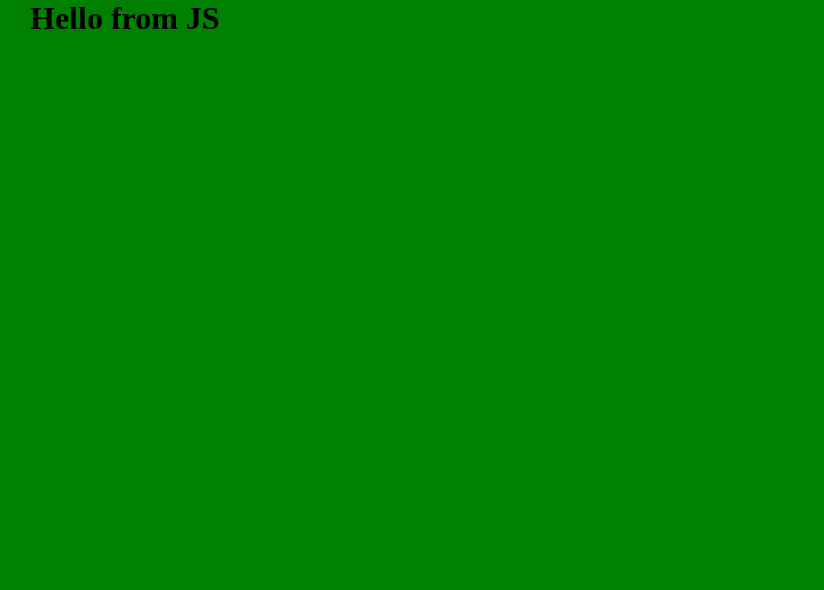
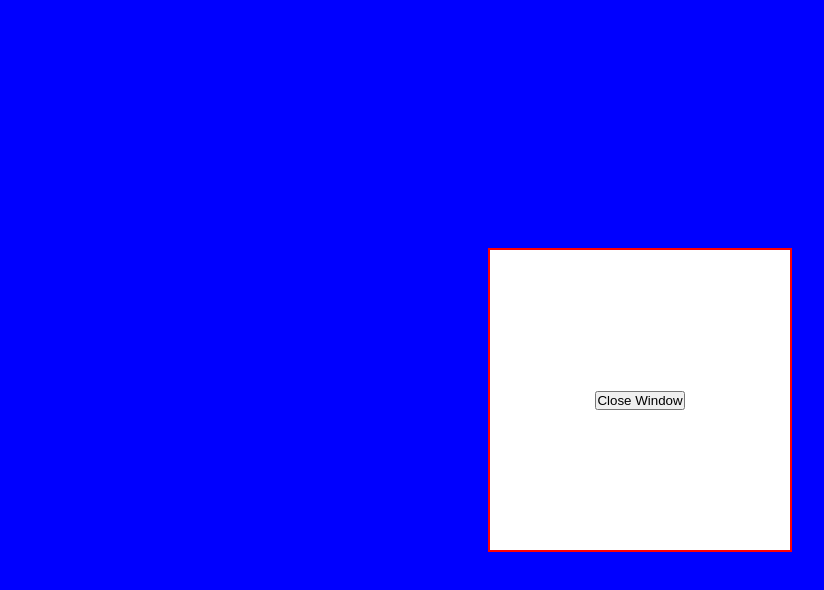
Before and after one commit to dansandersss/resumeee, a plain HTML site: page index.html in a window 1280 px wide. Shown: the whole page, without its empty margins (0-824 px from the left). Drawn offline with Linux system fonts and the light colour scheme.

Commit message:
created a modal window

```diff
--- a/index.html
+++ b/index.html
@@ -4,17 +4,17 @@
   <meta charset="UTF-8">
   <meta http-equiv="X-UA-Compatible" content="IE=edge">
   <meta name="viewport" content="width=device-width, initial-scale=1.0">
+  <link rel="stylesheet" href="style.css">
   <title>Git Training</title>
-  <style>
-    *{
-      margin: 0 auto;
-      padding: 0 0 0 10px;
-    }
-  </style>
 </head>
 <body>
-  <h1>HELLO, GIT</h1>
+  <div class="flex-container">
+    <div class="modale-window">
+      <button class="modale-btn">Close Window</button>
+    </div>
 
+    <button class="open-window">Open Modale</button>
+  </div>
 </body>
 <script src="script.js"></script>
 </html>
--- a/script.js
+++ b/script.js
@@ -1,4 +1,22 @@
-document.body.style.backgroundColor="green";
-document.body.innerHTML="<h1>Hello from JS</h1>"
+const modaleWindow=document
+.querySelector('.modale-window');
+const modaleBtn=document.querySelector('.modale-btn')
+const openBtn=document.querySelector('.open-window')
+const body=document.querySelector('body');
 
-console.log('test2');
+
+modaleBtn.addEventListener("click", closeWindow);
+
+openBtn.addEventListener('click', openModale);
+
+function closeWindow(){
+  modaleWindow.classList.toggle('none');
+  openBtn.classList.toggle('seen');
+}
+
+function openModale(){
+  modaleWindow.classList.remove('none');
+  openBtn.classList.remove('seen')
+  // body.style.opacity="0.3";
+
+}
--- /dev/null
+++ b/style.css
@@ -0,0 +1,37 @@
+*{
+  margin: 0;
+  padding: 0;
+}
+
+.flex-container{
+  display: flex;
+  height: 100vh;
+  width: 100%;
+  background-color:blue;
+  justify-content: center;
+  align-items: center;
+}
+
+.modale-window{
+  display: flex;
+  margin: 0;
+  background-color: #fff;
+  align-items: center;
+  justify-content: center;
+  border: 2px solid red;
+  width: 300px;
+  height: 300px;
+}
+
+.open-window{
+  display: none;
+  position: absolute;
+}
+
+.none{
+  display: none;
+}
+
+.seen{
+  display: block;
+}
```
